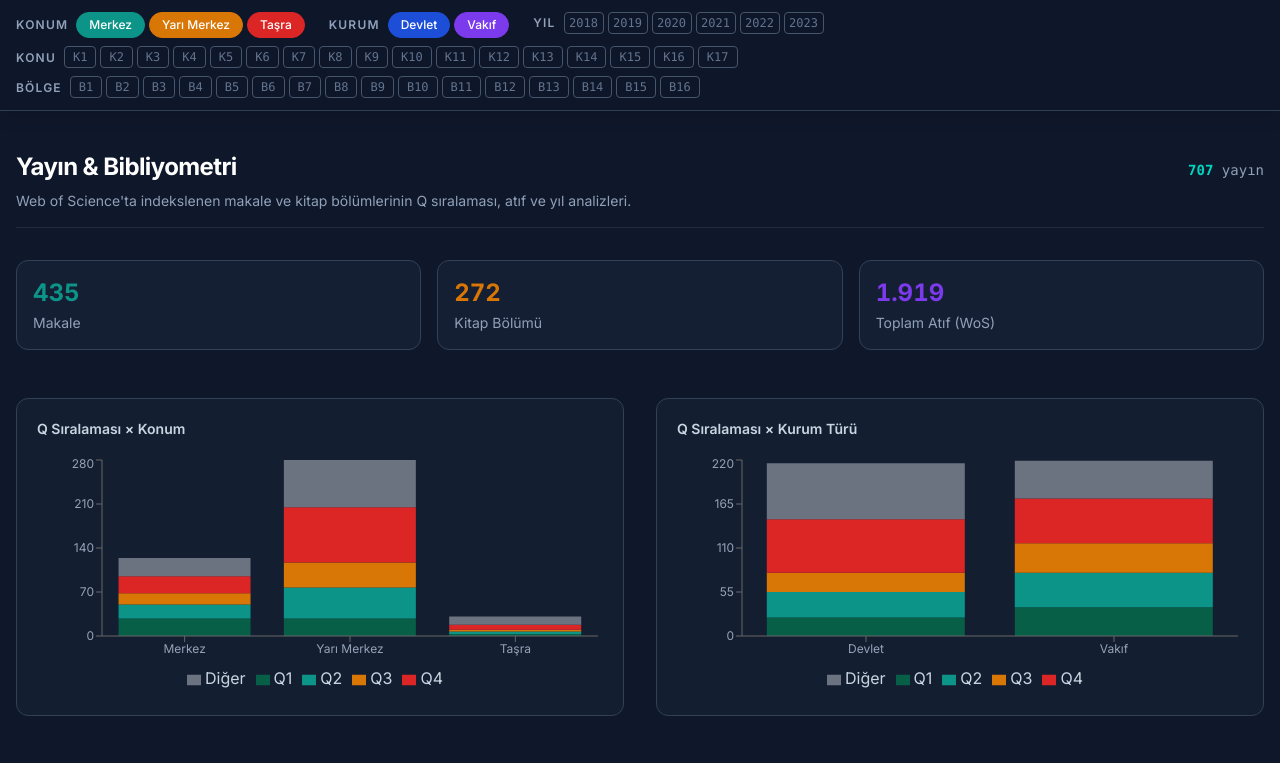
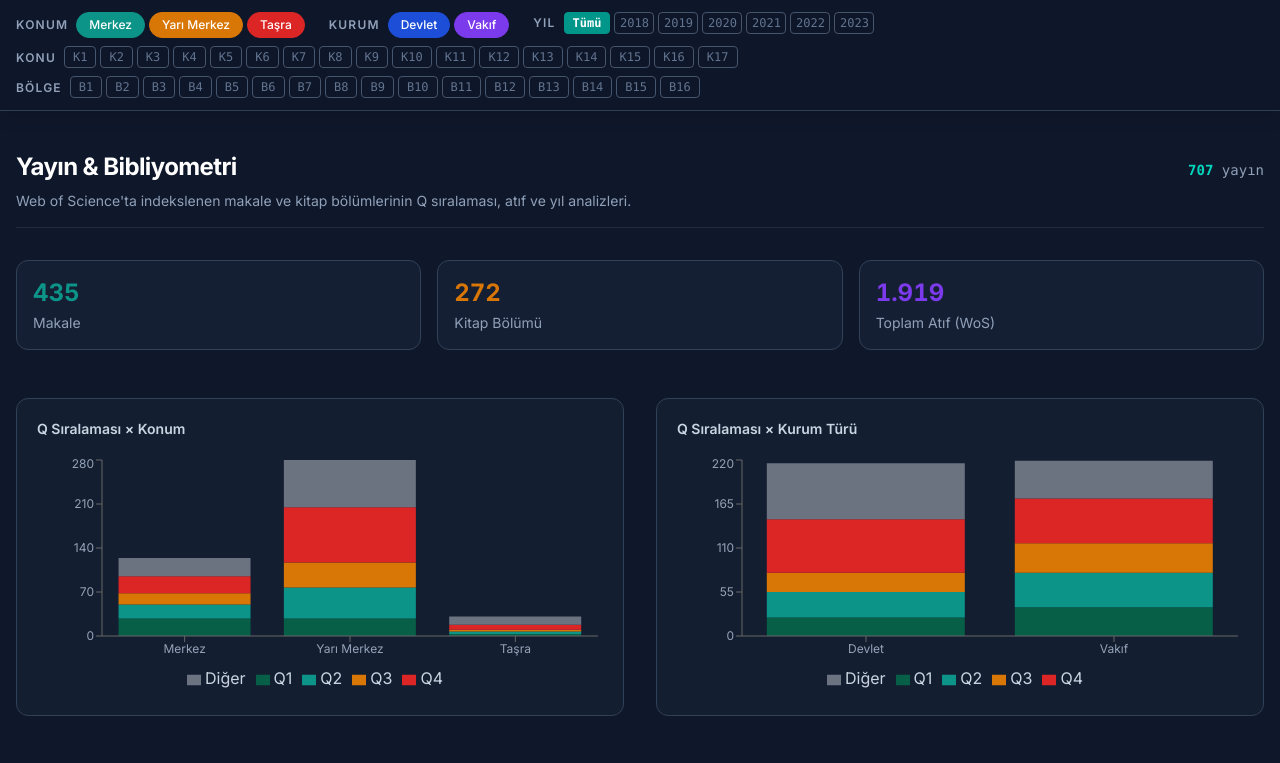
Before and after one commit to burakemretetik/ui-website, a Next.js app: page /yayin in a window 1280 px wide. Shown: the top 763 px of the page. Built offline with nearby package versions, Linux system fonts and the light colour scheme.

Commit message:
Add Tümü button to year filter for explicit all-years selection
Co-Authored-By: Claude Sonnet 4.6 <noreply@anthropic.com>

```diff
--- a/components/FilterBar.tsx
+++ b/components/FilterBar.tsx
@@ -32,7 +32,7 @@ export default function FilterBar() {
     kurum_turu, toggleKurumTuru,
     topic_codes, setTopicCodes,
     region_codes, setRegionCodes,
-    years, toggleYear,
+    years, toggleYear, clearYears,
     resetAll,
   } = useFilterStore();
 
@@ -120,6 +120,16 @@ export default function FilterBar() {
             <div className="flex items-center gap-2 shrink-0">
               <span className="text-xs font-semibold text-slate-400 uppercase tracking-widest whitespace-nowrap">YIL</span>
               <div className="flex gap-1">
+                <button
+                  onClick={clearYears}
+                  className={`px-2 py-0.5 text-xs rounded font-mono transition-all border
+                    ${years.size === 0
+                      ? 'bg-teal-600 border-teal-600 text-white font-bold'
+                      : 'bg-transparent border-slate-600 text-slate-500 hover:border-teal-500 hover:text-teal-400'
+                    }`}
+                >
+                  Tümü
+                </button>
                 {Array.from(
                   { length: (cfg.yearMax ?? YEAR_MAX) - (cfg.yearMin ?? YEAR_MIN) + 1 },
                   (_, i) => (cfg.yearMin ?? YEAR_MIN) + i
--- a/hooks/useFilterStore.ts
+++ b/hooks/useFilterStore.ts
@@ -11,6 +11,7 @@ interface FilterActions {
   setTopicCodes: (codes: string[]) => void;
   setRegionCodes: (codes: string[]) => void;
   toggleYear: (y: number) => void;
+  clearYears: () => void;
   resetAll: () => void;
 }
 
@@ -52,6 +53,7 @@ export const useFilterStore = create<FilterState & FilterActions>((set) => ({
 
   setTopicCodes:  (codes) => set({ topic_codes: codes }),
   setRegionCodes: (codes) => set({ region_codes: codes }),
+  clearYears: () => set({ years: new Set<number>() }),
   toggleYear: (y) =>
     set((s) => {
       const next = new Set(s.years);
```
